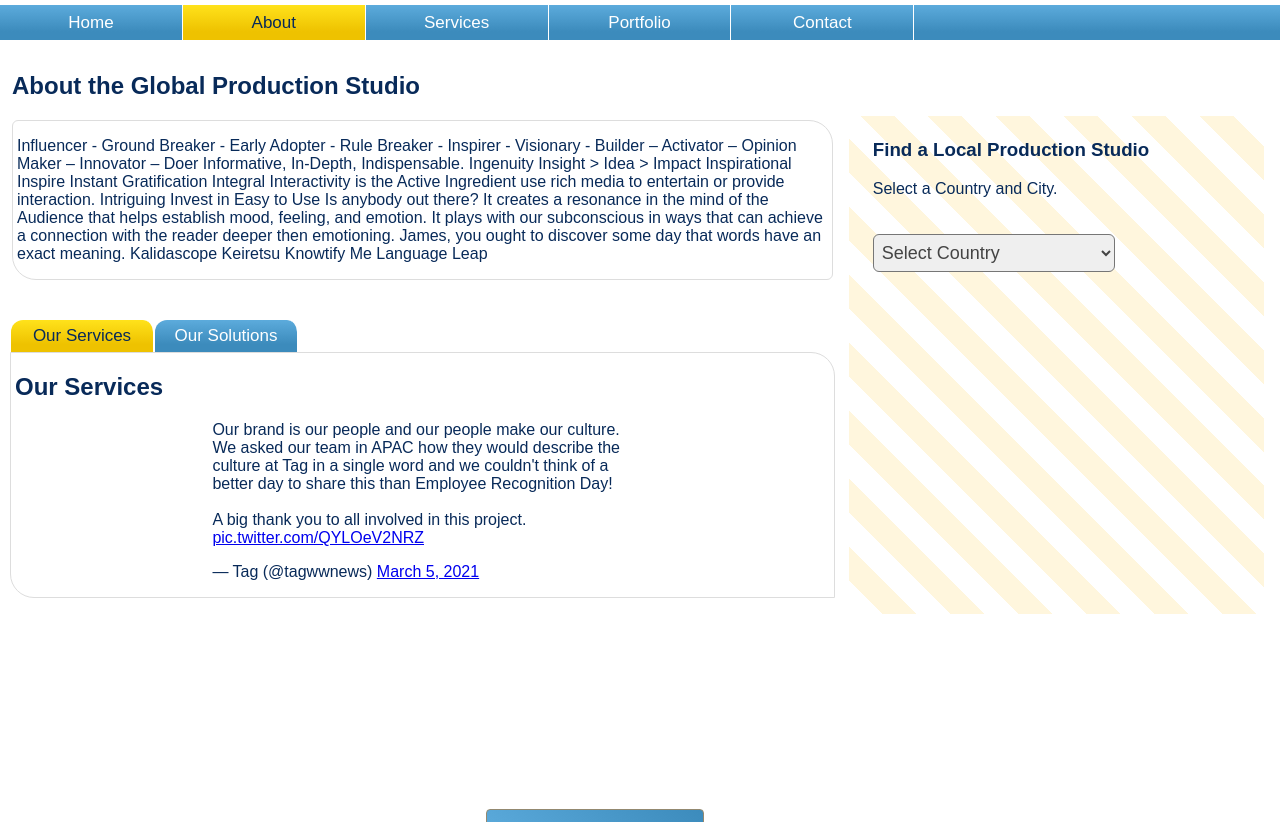
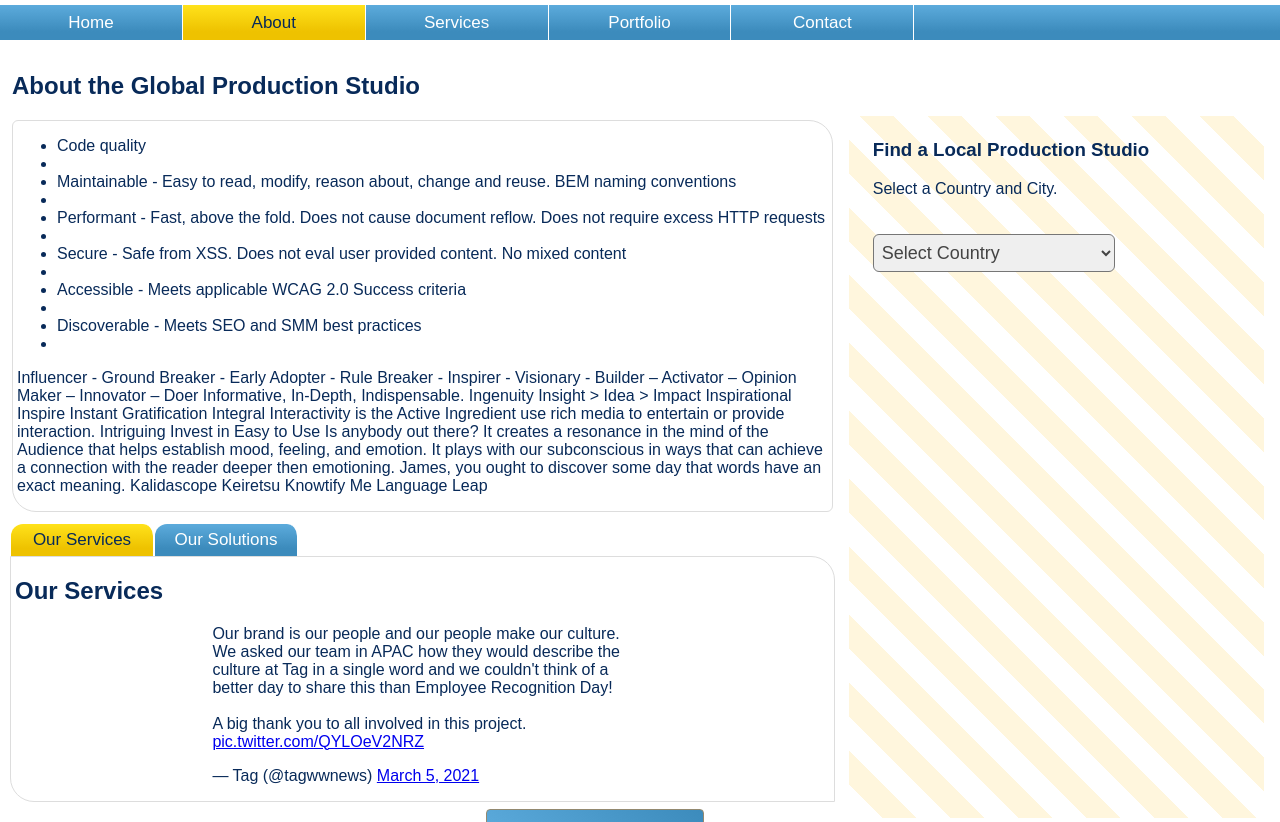
Before and after one commit to neodigm/wlt_global_production_studio, a website: page index.html in a window 1280 px wide. Both pictures are taken after a click on the link "About". Shown: the part 69-891 px from the top of the page. Before the commit the page ends 800 px from the top, so only its background shows below. Drawn offline with Linux system fonts and the light colour scheme.

Commit message:
🦄 Creative, Business, and Tech ⚡

```diff
--- a/index.html
+++ b/index.html
@@ -367,6 +367,16 @@ html
                         <section>
                             <h2>About the Global Production Studio</h2>
                             <aside>
+                                <ul>
+                                    <li>Code quality<br><li>
+
+<li>Maintainable - Easy to read, modify, reason about, change and reuse. BEM naming conventions<li>
+<li>Performant - Fast, above the fold. Does not cause document reflow. Does not require excess HTTP requests<li>
+<li>Secure - Safe from XSS. Does not eval user provided content. No mixed content<li>
+<li>Accessible - Meets applicable WCAG 2.0 Success criteria<li>
+<li>Discoverable - Meets SEO and SMM best practices<li>
+
+                                </ul>
                                 <p>Influencer - Ground Breaker - Early Adopter - Rule Breaker - Inspirer - Visionary - Builder – Activator – Opinion Maker – Innovator – Doer Informative, In-Depth, Indispensable. Ingenuity Insight > Idea > Impact Inspirational Inspire Instant Gratification Integral Interactivity is the Active Ingredient use rich media to entertain or provide interaction. Intriguing Invest in Easy to Use Is anybody out there? It creates a resonance in the mind of the Audience that helps establish mood, feeling, and emotion. It plays with our subconscious in ways that can achieve a connection with the reader deeper then emotioning. James, you ought to discover some day that words have an exact meaning. Kalidascope Keiretsu Knowtify Me Language Leap</p>
                             </aside>
                         </section>
```
